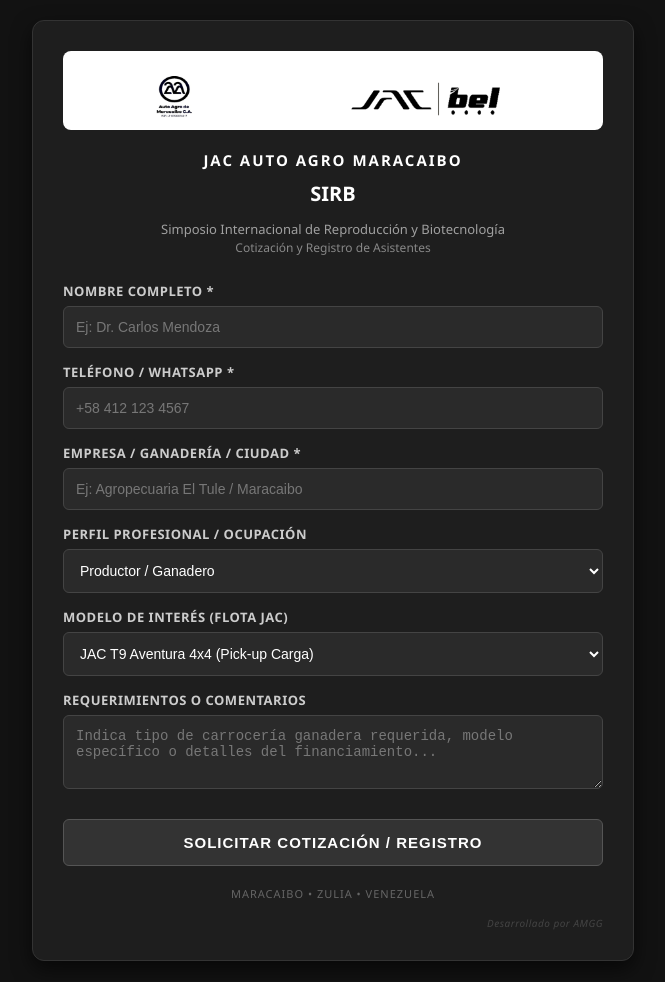
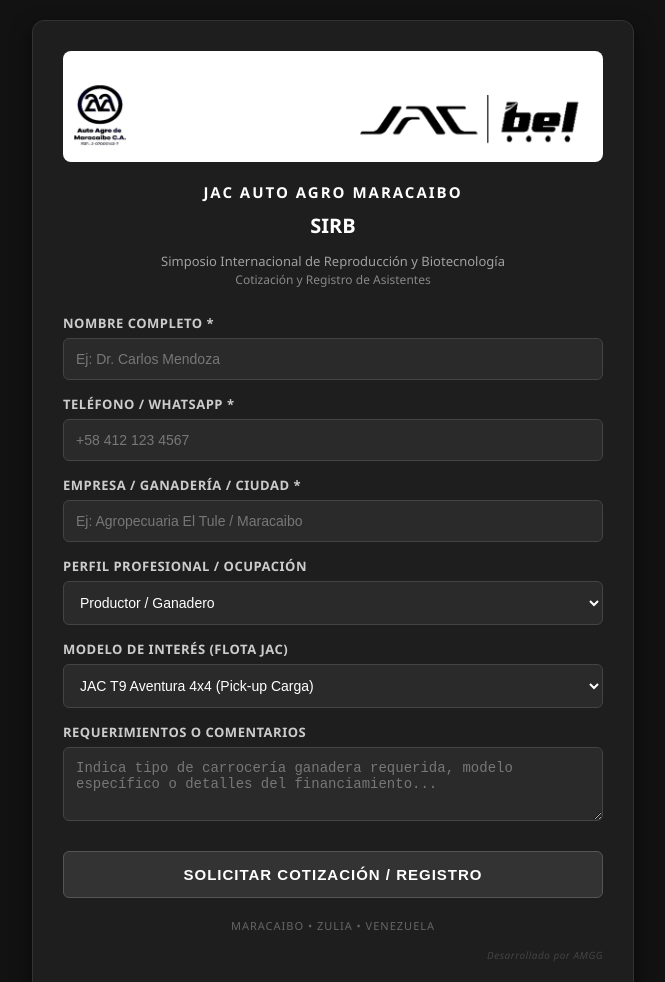
Before and after one commit to Blackalix-glitch/SIRBJAC, a plain HTML site: page index.html in a window 1280 px wide. Shown: the top 982 px of the page, without its empty margins (307-972 px from the left). Drawn offline with Linux system fonts and the light colour scheme.

Commit message:
Update index.html

```diff
--- a/index.html
+++ b/index.html
@@ -24,17 +24,17 @@
         .logo-container {
             text-align: center;
             margin-bottom: 20px;
-            background-color: #ffffff; /* Fondo blanco interno para resaltar los logos */
-            padding: 12px 15px;
+            background-color: #ffffff;
+            padding: 15px 10px;
             border-radius: 8px;
             display: flex;
             justify-content: center;
             align-items: center;
         }
         .logo-container img {
-            max-width: 100%;
+            width: 100%;
             height: auto;
-            max-height: 55px;
+            max-height: 110px; /* Tamaño aumentado significativamente */
             object-fit: contain;
         }
         .brand-title {
@@ -138,7 +138,6 @@
 <body>
 
 <div class="form-card">
-    <!-- Contenedor con fondo blanco adaptado para que los logos oscuros se vean perfectos -->
     <div class="logo-container">
         <img src="logos.png" alt="Auto Agro de Maracaibo - JAC - BEL" id="logoImg">
     </div>
@@ -234,5 +233,6 @@
 </body>
 </html>
 
+
 </body>
 </html>
```
